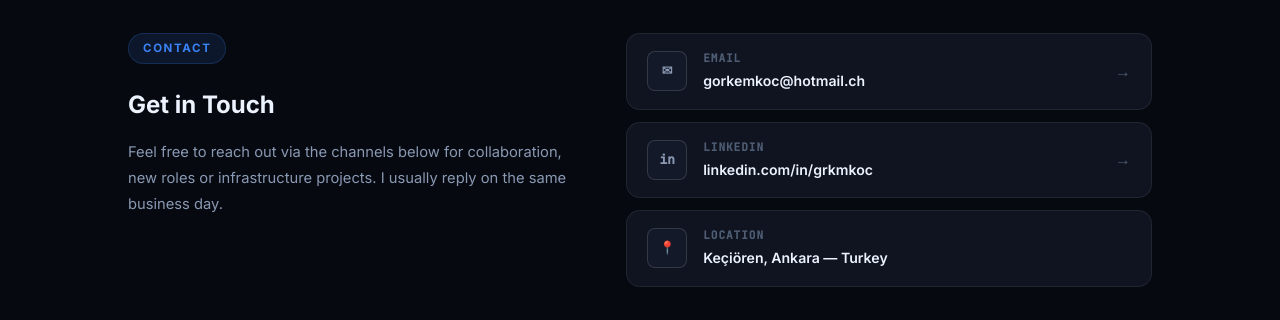
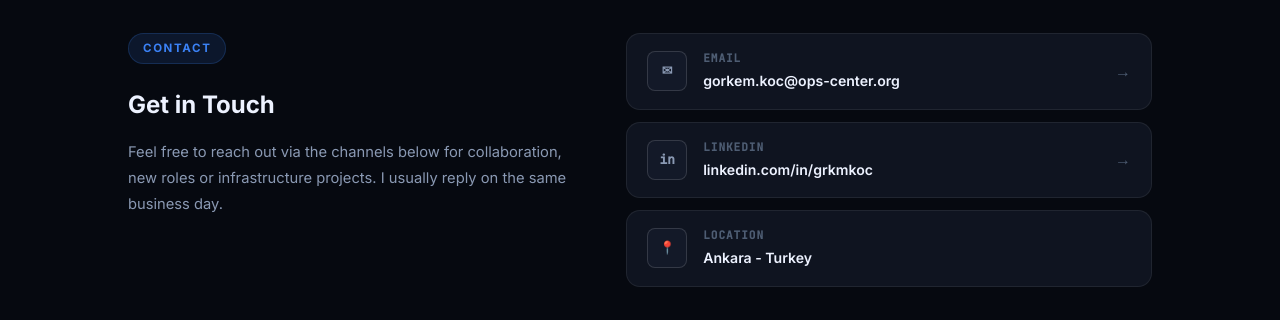
Before and after one commit to gorkemkoc-dotcom/mycv, a plain HTML site: page index.html in a window 1280 px wide. Shown: the part 6073-6393 px from the top of the page. Drawn offline with Linux system fonts and the light colour scheme.

Commit message:
E-posta ve konum bilgileri güncellendi, .claude klasörü kaldırıldı
- Send email butonu gorkem.koc@ops-center.org adresine yönlendirildi
- Contact bölümündeki e-posta gorkem.koc@ops-center.org olarak güncellendi
- Konum "Keçiören, Ankara" yerine "Ankara - Turkey" olarak düzenlendi
- .claude/settings.local.json git takibinden çıkarıldı

Co-Authored-By: Claude Sonnet 4.6 <noreply@anthropic.com>

```diff
--- a/index.html
+++ b/index.html
@@ -66,7 +66,7 @@
           I build, run and automate enterprise IT infrastructure. Today at Etiya I focus on Microsoft Entra ID, SCCM and VMware vSphere, responsible for the systems used by 1500+ employees.
         </p>
         <div class="hero-actions">
-          <a href="mailto:gorkemkoc@hotmail.ch" class="btn-solid">
+          <a href="mailto:gorkem.koc@ops-center.org" class="btn-solid">
             <svg viewBox="0 0 24 24"><path d="M4 4h16c1.1 0 2 .9 2 2v12c0 1.1-.9 2-2 2H4c-1.1 0-2-.9-2-2V6c0-1.1.9-2 2-2z"/><polyline points="22,6 12,13 2,6"/></svg>
             <span data-tr="E-posta gönder" data-en="Send email">Send email</span>
           </a>
@@ -518,11 +518,11 @@
         <p data-tr="İş birliği, yeni roller veya altyapı projeleri hakkında konuşmak için aşağıdaki kanallardan bana ulaşabilirsiniz. E-postalara genellikle aynı iş günü içinde dönüş yapıyorum." data-en="Feel free to reach out via the channels below for collaboration, new roles or infrastructure projects. I usually reply on the same business day.">Feel free to reach out via the channels below for collaboration, new roles or infrastructure projects. I usually reply on the same business day.</p>
       </div>
       <div class="contact-links">
-        <a href="mailto:gorkemkoc@hotmail.ch" class="contact-item">
+        <a href="mailto:gorkem.koc@ops-center.org" class="contact-item">
           <span class="ci-icon">✉</span>
           <div>
             <span class="ci-label" data-tr="E-posta" data-en="Email">Email</span>
-            <span class="ci-val">gorkemkoc@hotmail.ch</span>
+            <span class="ci-val">gorkem.koc@ops-center.org</span>
           </div>
           <span class="ci-arrow">→</span>
         </a>
@@ -538,7 +538,7 @@
           <span class="ci-icon">📍</span>
           <div>
             <span class="ci-label" data-tr="Konum" data-en="Location">Location</span>
-            <span class="ci-val" data-tr="Keçiören, Ankara — Türkiye" data-en="Keçiören, Ankara — Turkey">Keçiören, Ankara — Turkey</span>
+            <span class="ci-val" data-tr="Ankara - Turkey" data-en="Ankara - Turkey">Ankara - Turkey</span>
           </div>
         </div>
       </div>
```
Also changed, not shown: .claude/settings.local.json (deleted).
